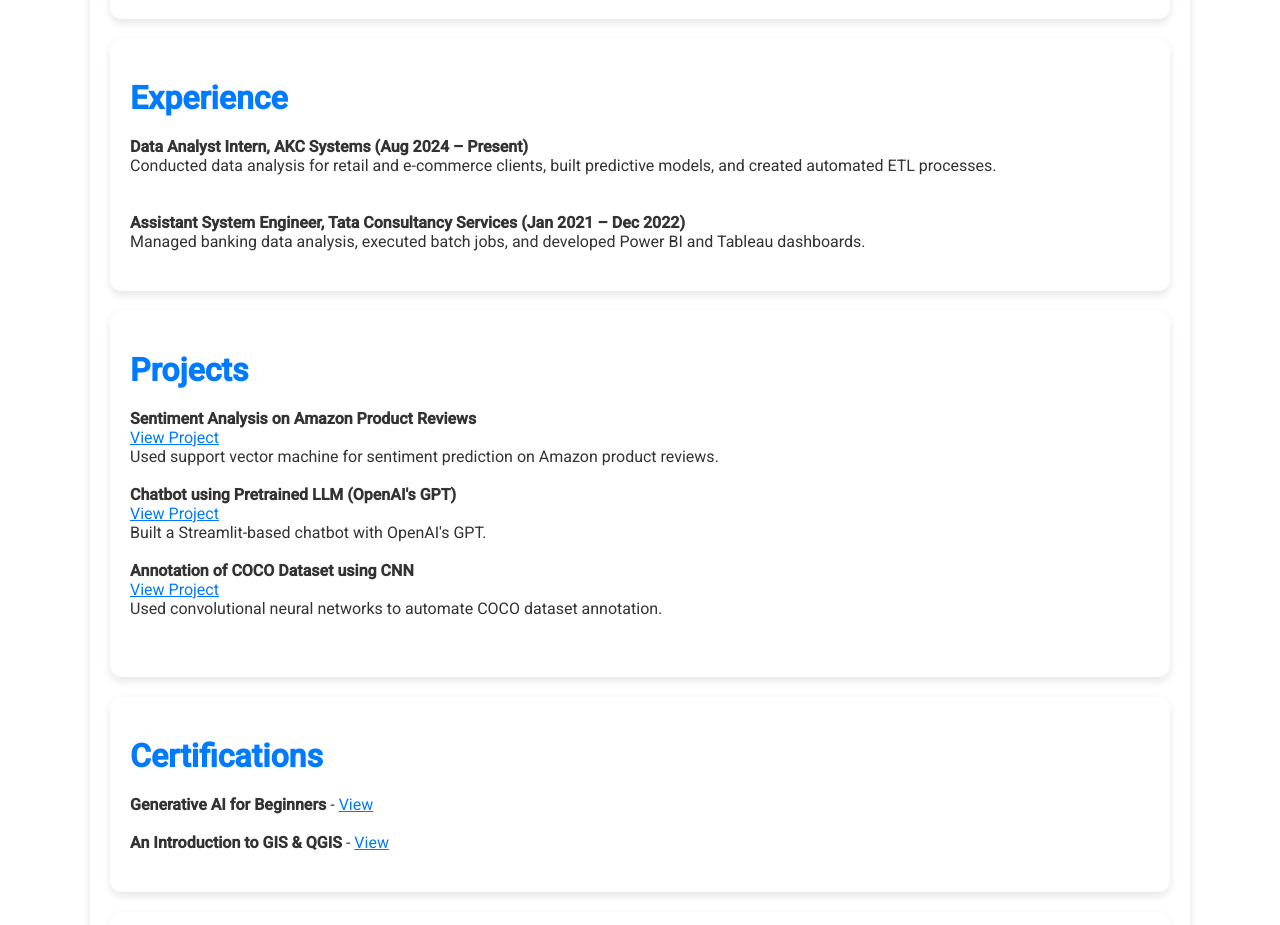
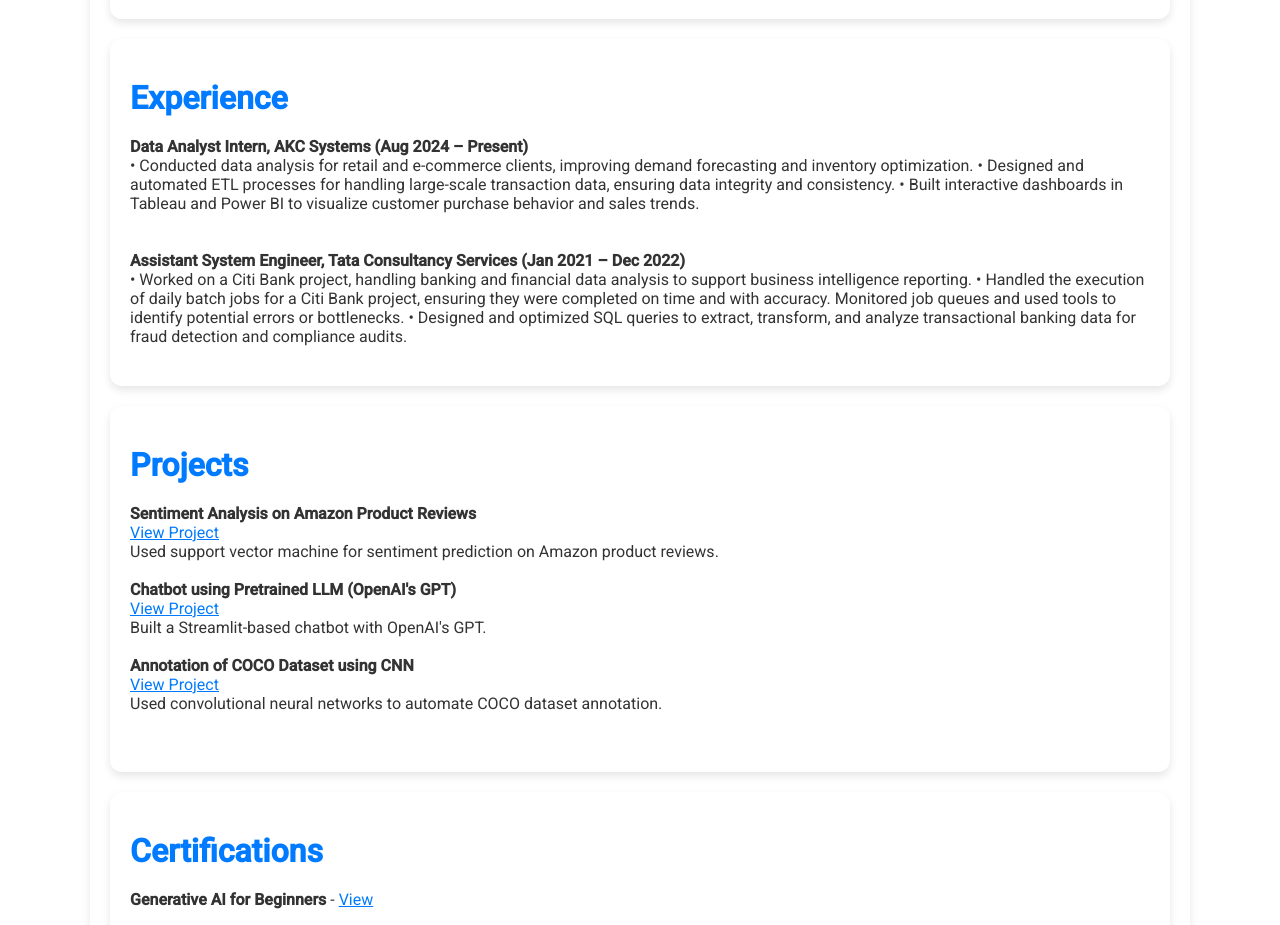
Before and after one commit to Pravallika1234uppala/Pravallika1234uppala.github.io, a plain HTML site: page index.html in a window 1280 px wide. Shown: the part 2440-3365 px from the top of the page. Drawn offline with Linux system fonts and the light colour scheme.

Commit message:
Update index.html

```diff
--- a/index.html
+++ b/index.html
@@ -333,12 +333,17 @@
             <section id="experience" class="section">
                 <h2>Experience</h2>
                 <p><strong>Data Analyst Intern, AKC Systems (Aug 2024 – Present)</strong><br>
-                    Conducted data analysis for retail and e-commerce clients, built predictive models, and created automated ETL processes.
+                    • Conducted data analysis for retail and e-commerce clients, improving demand forecasting and inventory
+                    optimization.
+                    • Designed and automated ETL processes for handling large-scale transaction data, ensuring data integrity and consistency.
+                    • Built interactive dashboards in Tableau and Power BI to visualize customer purchase behavior and sales trends.
                 </p>
                 <br>
                 <br>
                 <p><strong>Assistant System Engineer, Tata Consultancy Services (Jan 2021 – Dec 2022)</strong><br>
-                    Managed banking data analysis, executed batch jobs, and developed Power BI and Tableau dashboards.
+                    • Worked on a Citi Bank project, handling banking and financial data analysis to support business intelligence reporting.
+                    • Handled the execution of daily batch jobs for a Citi Bank project, ensuring they were completed on time and with accuracy. Monitored job queues and used tools to identify potential errors or bottlenecks.
+                    • Designed and optimized SQL queries to extract, transform, and analyze transactional banking data for fraud detection and compliance audits.
                 </p>
             </section>
 
```
